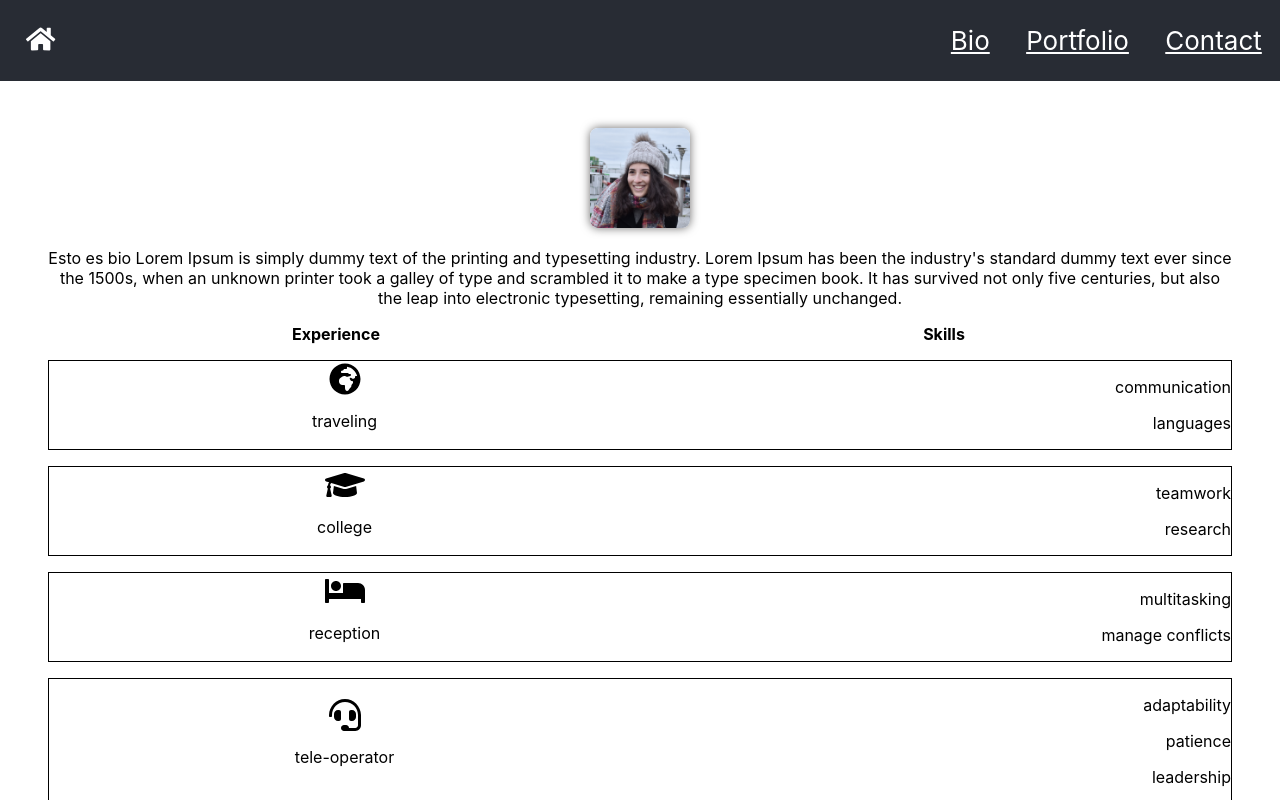
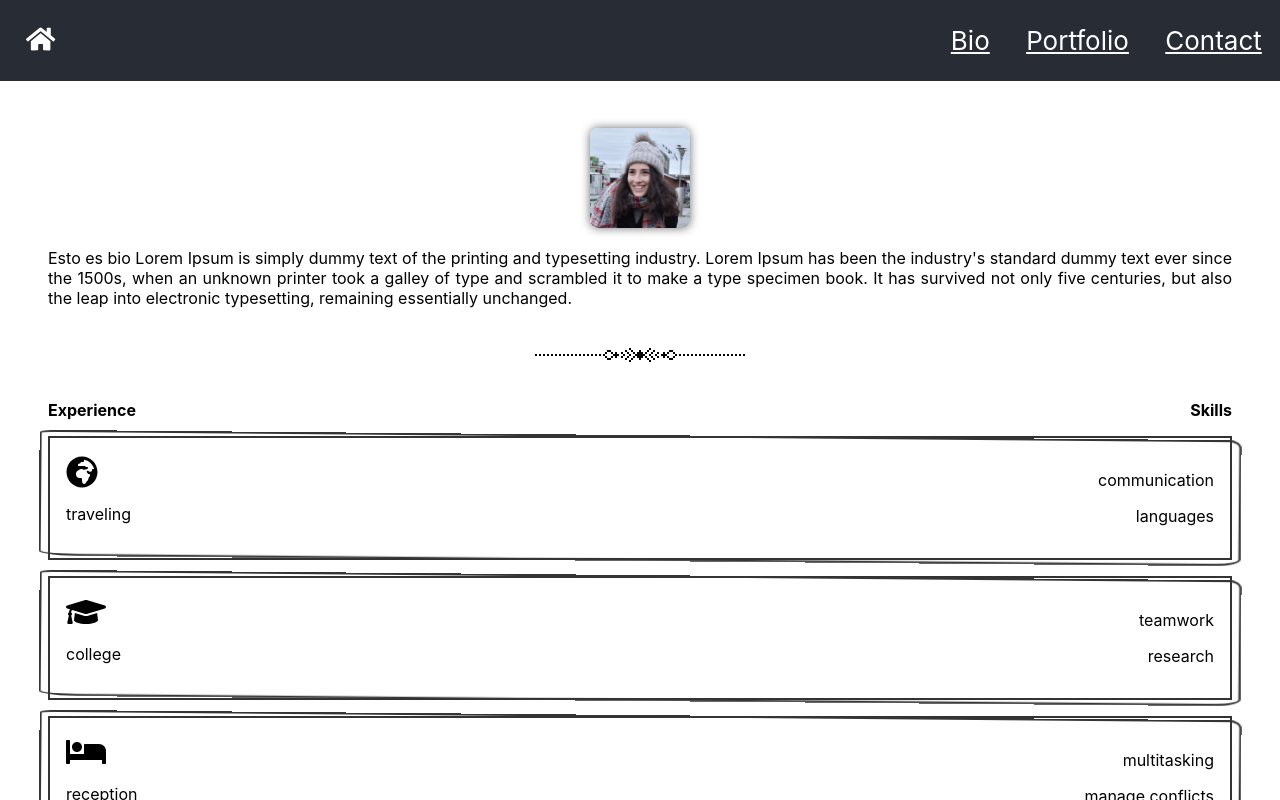
Before and after one commit to corimb/portfolio, a React (Create React App) app: page / in a window 1280 px wide. Shown: the top 800 px of the page. Built offline with nearby package versions, Linux system fonts and the light colour scheme.

Commit message:
Add bio separator and border style

```diff
--- a/src/App.css
+++ b/src/App.css
@@ -158,7 +158,7 @@ article a:hover .text {
 .description {
     margin-left: 3em;
     margin-right: 3em;
-    text-justify: inter-word;
+    text-align: justify;
 }
 
 .experience-icon {
@@ -171,24 +171,53 @@ article a:hover .text {
     font-weight: bold;
     display: grid;
     grid-template-columns: 1fr 1fr;
+    margin-left: 1em;
+    margin-right: 1em;
+}
+
+.experience-title {
+    text-align: left;
+}
+
+.skills-title {
+    text-align: right;
 }
 
 .experience-skills {
-    /* display: flex;
-    flex-direction: row;
-    justify-content: space-between;
-    align-items: center; */
     display: grid;
     grid-template-columns: 1fr 1fr;
     align-self: center;
     align-items: center;
     margin: 1em;
-    border: 1px solid black;
+    /* padding: 3px 10px;
+    border: rgb(132, 132, 143) 3px solid;
+    border-top-left-radius: 20px;
+    border-bottom-right-radius: 20px; */
+    padding: 1rem 1rem;
+    /* display: inline-block; */
+    border: 2px solid #333333;
+    /* font-size: 2.5rem;
+    border-radius: 2% 6% 5% 4% / 1% 1% 2% 4%;
+    text-transform: uppercase;
+    letter-spacing: 0.3ch; */
+    background: #ffffff;
+    position: relative;
+}
+.experience-skills:before {
+    content: '';
+    border: 2px solid #353535;
+    display: block;
+    width: 100%;
+    height: 100%;
+    position: absolute;
+    top: 50%;
+    left: 50%;
+    transform: translate3d(-50%, -50%, 0) scale(1.015) rotate(0.5deg);
+    border-radius: 1% 1% 2% 4% / 2% 6% 5% 4%;
 }
 
 .icon-container {
-    /* height: fit-content; */
-    align-self: center;
+    text-align: start;
 }
 
 .skills {
@@ -204,3 +233,40 @@ article a:hover .text {
     margin-left: 2em;
     margin-right: 2em;
 }
+
+.separator01 {
+    position: relative;
+    display: inline-block;
+    margin: auto;
+    width: 216px;
+    height: 2.5em;
+    padding: 1em 0;
+}
+.separator01:after {
+    position: absolute;
+    content: '';
+    display: block;
+    width: 2px;
+    height: 2px;
+}
+/* ----- 960px ----- */
+.separator01:after {
+    box-shadow: 3px 14px 0 #000, 7px 14px 0 #000, 11px 14px 0 #000, 15px 14px 0 #000, 19px 14px 0 #000, 23px 14px 0 #000,
+        27px 14px 0 #000, 31px 14px 0 #000, 35px 14px 0 #000, 39px 14px 0 #000, 43px 14px 0 #000, 47px 14px 0 #000,
+        51px 14px 0 #000, 55px 14px 0 #000, 59px 14px 0 #000, 63px 14px 0 #000, 67px 14px 0 #000, 75px 10px 0 #000,
+        77px 10px 0 #000, 73px 12px 0 #000, 79px 12px 0 #000, 83px 12px 0 #000, 71px 14px 0 #000, 81px 14px 0 #000,
+        83px 14px 0 #000, 85px 14px 0 #000, 73px 16px 0 #000, 79px 16px 0 #000, 83px 16px 0 #000, 75px 18px 0 #000,
+        77px 18px 0 #000, 97px 8px 0 #000, 117px 8px 0 #000, 93px 10px 0 #000, 99px 10px 0 #000, 107px 10px 0 #000,
+        115px 10px 0 #000, 121px 10px 0 #000, 89px 12px 0 #000, 95px 12px 0 #000, 101px 12px 0 #000, 105px 12px 0 #000,
+        107px 12px 0 #000, 109px 12px 0 #000, 113px 12px 0 #000, 119px 12px 0 #000, 125px 12px 0 #000, 91px 14px 0 #000,
+        97px 14px 0 #000, 103px 14px 0 #000, 105px 14px 0 #000, 107px 14px 0 #000, 109px 14px 0 #000, 111px 14px 0 #000,
+        117px 14px 0 #000, 123px 14px 0 #000, 89px 16px 0 #000, 95px 16px 0 #000, 101px 16px 0 #000, 105px 16px 0 #000,
+        107px 16px 0 #000, 109px 16px 0 #000, 113px 16px 0 #000, 119px 16px 0 #000, 125px 16px 0 #000, 93px 18px 0 #000,
+        99px 18px 0 #000, 107px 18px 0 #000, 115px 18px 0 #000, 121px 18px 0 #000, 97px 20px 0 #000, 117px 20px 0 #000,
+        137px 10px 0 #000, 139px 10px 0 #000, 131px 12px 0 #000, 135px 12px 0 #000, 141px 12px 0 #000, 129px 14px 0 #000,
+        131px 14px 0 #000, 133px 14px 0 #000, 143px 14px 0 #000, 131px 16px 0 #000, 135px 16px 0 #000, 141px 16px 0 #000,
+        137px 18px 0 #000, 139px 18px 0 #000, 147px 14px 0 #000, 151px 14px 0 #000, 155px 14px 0 #000, 159px 14px 0 #000,
+        163px 14px 0 #000, 167px 14px 0 #000, 171px 14px 0 #000, 175px 14px 0 #000, 179px 14px 0 #000, 183px 14px 0 #000,
+        187px 14px 0 #000, 191px 14px 0 #000, 195px 14px 0 #000, 199px 14px 0 #000, 203px 14px 0 #000, 207px 14px 0 #000,
+        211px 14px 0 #000;
+}
--- a/src/views/Bio.js
+++ b/src/views/Bio.js
@@ -20,10 +20,11 @@ const Bio = () => {
             </p>
         </article>
     </section>
+    <div className="separator01"></div>
     <section className="history">
         <div className="experience-skills-title">
-            <div>Experience</div>
-            <div>Skills</div>
+            <div className="experience-title">Experience</div>
+            <div className="skills-title">Skills</div>
         </div>
         <article className="experience-skills">
             <div className="icon-container">
```
Also changed, not shown: 1 other file (tests, documents, lock files or other folders).
